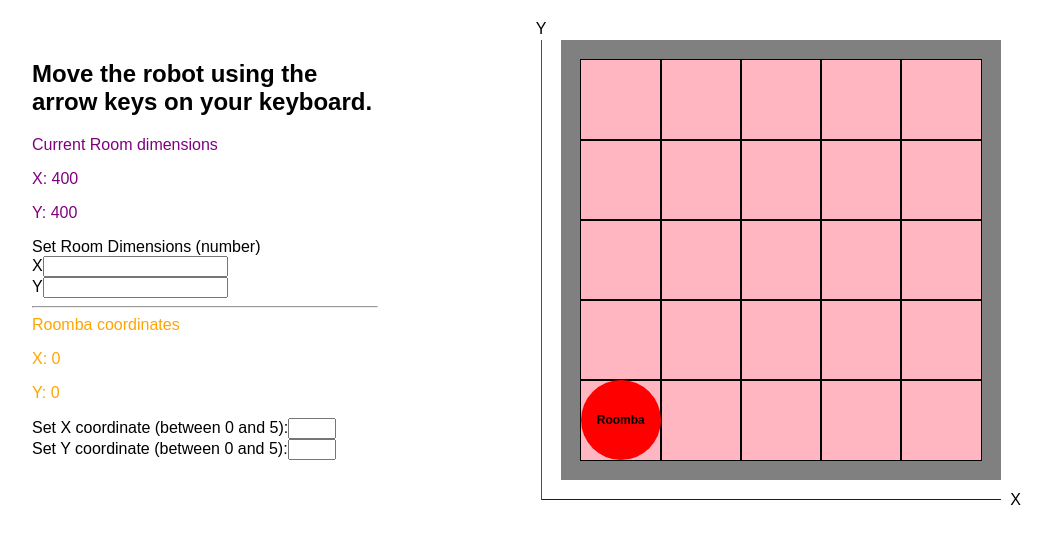
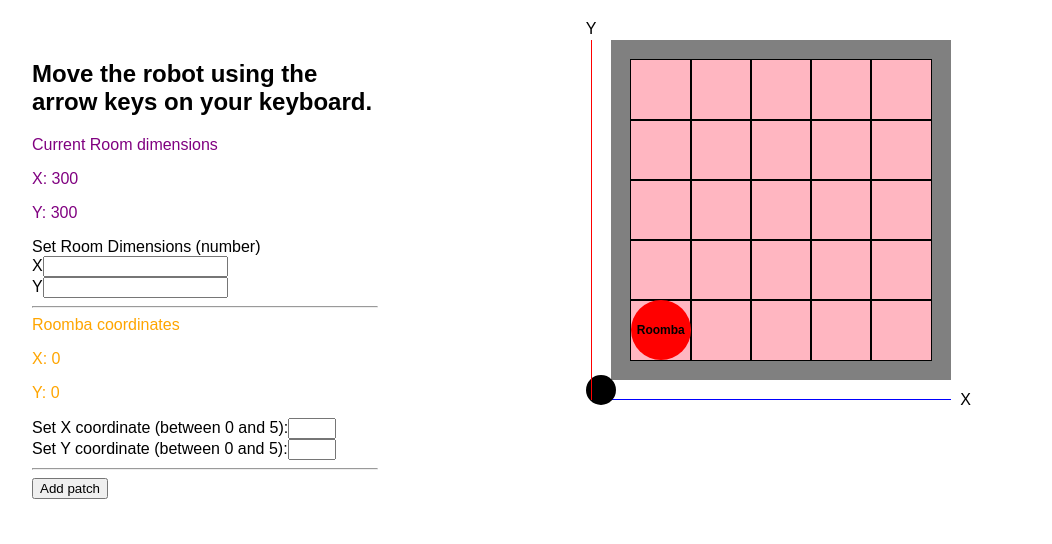
Before and after one commit to petia182/roomba-hoover, a React app: page / in a window 1280 px wide. Shown: the top 544 px of the page, without its empty margins (32-1084 px from the left). Built offline with nearby package versions, Linux system fonts and the light colour scheme.

Commit message:
adding 1 dirt patch with user inout and cleaning it

```diff
--- a/src/App.js
+++ b/src/App.js
@@ -1,7 +1,10 @@
 import React, { Component } from "react";
+import ReactDOM from "react-dom";
+
 import Room from "./components/room";
 import RoomSettings from "./components/room-settings";
 import RoombaSettings from "./components/roomba-settings";
+import DirtSettings from "./components/dirt-settings";
 import "./App.scss";
 
 class App extends Component {
@@ -17,18 +20,25 @@
 				y: 0
 			},
 			dirtCoordinates: {
-				x: 0,
-				y: 0
+				x: -1,
+				y: -1,
+				opacity: 0,
 			},
-			count: 0
+			dirtPatches: [],
+			dirtCount: 0
 		};
-		this.blockSize = 80;
+		this.blockSize = 60;
 	}
+
 	setRoomWidthDimensions = e => {
 		this.setState({
 			roomDimensions: {
 				x: parseInt(e.target.value, 0),
 				y: this.state.roomDimensions.y
+			},
+			robotCoordinates: {
+				x: 0,
+				y: 0
 			}
 		});
 	};
@@ -38,6 +48,10 @@
 			roomDimensions: {
 				y: parseInt(e.target.value, 0),
 				x: this.state.roomDimensions.x
+			},
+			robotCoordinates: {
+				x: 0,
+				y: 0
 			}
 		});
 	};
@@ -46,7 +60,7 @@
 		this.setState({
 			robotCoordinates: {
 				x: parseInt(e.target.value, 0),
-				y: this.state.robotCoordinates.y
+				y: this.state.robotCoordinates.y,
 			}
 		});
 	};
@@ -55,15 +69,10 @@
 		this.setState({
 			robotCoordinates: {
 				y: parseInt(e.target.value, 0),
-				x: this.state.robotCoordinates.x
+				x: this.state.robotCoordinates.x,
 			}
 		});
 	};
-
-	// getUserInput(e) {
-	// 	console.log(e.target.value);
-	// 	return e.target.value;
-	// }
 
 	renderBlock = (roomDimensionsWidth, roomDimensionsHeight) => {
 		const numberOfBlocks =
@@ -84,9 +93,87 @@
 		return blocks;
 	};
 
-	// componentDidUpdate = () => {
-	// 	this.moveRobot();
-	// };
+	addDirtPatchForm = e => {
+		e.preventDefault();
+		console.log("click");
+		this.setState({
+			dirtCount: this.state.dirtCount + 1
+		});
+		ReactDOM.render(
+			this.renderDirtForm(),
+			document.getElementById("dirt-form")
+		);
+	};
+
+	setDirtPatchCoordinates = e => {
+
+		e.preventDefault();
+		console.log(this.getUserInputX())
+		// let dirt = {
+		// 	x: 0,
+		// 	y: 0
+		// };
+		// const target = e.target;
+		// const value = target.value;
+		// const name = target.name;
+
+		// this.setState({
+		// 	dirtCoordinates: {
+		// 		x: this.getUserInputX,
+		// 		y: this.getUserInputY
+		// 	}
+		// })
+		//
+		// this.setState({
+		// 	dirtPatches: this.state.dirtPatches.concat([
+		// 		{ x: parseInt(([name]: value), 0), y: parseInt(([name]: value), 0) }
+		// 	])
+		// });
+	};
+
+	getUserInputX(e) {
+		// console.log(e.target.value)
+		// return e.target.value;
+		this.setState({
+			dirtCoordinates: {
+				x: parseInt(e.target.value, 0),
+				y: this.state.dirtCoordinates.y,
+				opacity: this.state.dirtCoordinates.opacity
+			}
+		})
+	}
+
+
+	getUserInputY(e) {
+		this.setState({
+			dirtCoordinates: {
+				y: parseInt(e.target.value, 0),
+				x: this.state.dirtCoordinates.x,
+				opacity: 1
+			}
+		})
+	}
+
+	renderDirtForm() {
+		let patches = [];
+		for (let i = 0; i <= this.state.dirtCount; i++) {
+			patches.push(
+				<React.Fragment key={i}>
+					<p>Patch {i + 1}</p>
+					<div>
+						<label htmlFor="">X coordinates</label>
+						<input onChange={(e) => this.getUserInputX(e)} name="x" type="number" />
+					</div>
+					<div>
+						<label htmlFor="">Y coordinates</label>
+						<input onChange={(e) => this.getUserInputY(e)} name="y" type="number" />
+					</div>
+					<button onClick={this.setDirtPatchCoordinates}>Submit</button>
+				</React.Fragment>
+			);
+		}
+		return patches;
+	}
 
 	componentDidMount() {
 		window.addEventListener("keyup", this.handleKeyUp.bind(this));
@@ -123,12 +210,11 @@
 				this.setState({
 					robotCoordinates: {
 						y: 0,
-						x: this.state.robotCoordinates.x
+						x: this.state.robotCoordinates.x,
 					}
 				});
 			}
 		} else if (e.keyCode === 37 || e.keyCode === 65) {
-			console.log("LEFT");
 			this.setState({
 				robotCoordinates: {
 					x: this.state.robotCoordinates.x - 1,
@@ -144,7 +230,6 @@
 				});
 			}
 		} else if (e.keyCode === 39 || e.keyCode === 68) {
-			console.log("RIGHT");
 			this.setState({
 				robotCoordinates: {
 					x: this.state.robotCoordinates.x + 1,
@@ -163,34 +248,43 @@
 	};
 
 	render() {
-		const roomDimensionsWidth = this.state.roomDimensions.x * this.blockSize;
-		const roomDimensionsHeight = this.state.roomDimensions.y * this.blockSize;
-		const robotYCoordinates = this.state.robotCoordinates.y * this.blockSize;
-		const robotXCoordinates = this.state.robotCoordinates.x * this.blockSize;
+		const roomDimensionsWidth = this.state.roomDimensions.x;
+		const roomDimensionsHeight = this.state.roomDimensions.y;
+		const robotYCoordinates = this.state.robotCoordinates.y;
+		const robotXCoordinates = this.state.robotCoordinates.x;
+		const dirtXCoordinates = this.state.dirtCoordinates.x;
+		const dirtYCoordinates = this.state.dirtCoordinates.y;
 
-		// this.moveRobot();
+		// this.clearDirt();
 
 		return (
 			<div className="container">
 				<div className="settings">
 					<RoomSettings
-						roomDimensionsWidth={roomDimensionsWidth}
-						roomDimensionsHeight={roomDimensionsHeight}
+						roomDimensionsWidth={this.state.roomDimensions.x * this.blockSize}
+						roomDimensionsHeight={this.state.roomDimensions.y * this.blockSize}
 						setRoomWidthDimensions={this.setRoomWidthDimensions}
 						setRoomHeightDimensions={this.setRoomHeightDimensions}
 					/>
 					<hr />
 					<RoombaSettings
-						robotYCoordinates={robotYCoordinates}
-						robotXCoordinates={robotXCoordinates}
+						robotYCoordinates={robotYCoordinates * this.blockSize}
+						robotXCoordinates={robotXCoordinates * this.blockSize}
 						setRobotXCoordinates={this.setRobotXCoordinates}
 						setRobotYCoordinates={this.setRobotYCoordinates}
 						blockSize={this.blockSize}
 					/>
+					<hr />
+					{/* <DirtSettings /> */}
+					<button onClick={this.addDirtPatchForm}>Add patch</button>
+					<form action="" id="dirt-form" />
 				</div>
 				<Room
-					roomDimensionsWidth={roomDimensionsWidth}
-					roomDimensionsHeight={roomDimensionsHeight}
+					roomDimensionsWidth={roomDimensionsWidth * this.blockSize}
+					roomDimensionsHeight={roomDimensionsHeight * this.blockSize}
+					dirtXCoordinates={dirtXCoordinates}
+					dirtYCoordinates={dirtYCoordinates}
+					dirtOpacity={this.state.dirtCoordinates.opacity}
 					robotYCoordinates={robotYCoordinates}
 					robotXCoordinates={robotXCoordinates}
 					blockSize={this.blockSize}
--- a/src/App.scss
+++ b/src/App.scss
@@ -4,7 +4,7 @@
 .container {
   height: 100%;
   margin: 40px auto;
-  max-width: 1300px;
+  // max-width: 1300px;
   display: flex;
   width: 90%;
   justify-content: space-between;
@@ -21,6 +21,7 @@
   background-color: lightpink;
   position: relative;
   border: 20px solid grey;
+  // overflow: hidden;
 
   &::after,
   &::before {
@@ -46,8 +47,18 @@
 
 .blocks {
   outline: 1px solid black;
-  // height: $block;
-  // width: $block;
+}
+
+.dirt-patch {
+  position: absolute;
+  display: flex;
+  justify-content: center;
+  align-items: center;
+
+  span {
+    background-color: black;
+    border-radius: 50%;
+  }
 }
 
 .roomba {
--- /dev/null
+++ b/src/components/dirt-patch.js
@@ -0,0 +1,41 @@
+import React from "react";
+
+class DirtPatch extends React.Component {
+	constructor(props) {
+		super();
+		this.opacity = 1;
+	}
+
+	clearDirt = () => {
+		if (
+			this.props.robotYCoordinates === this.props.dirtYCoordinates &&
+			this.props.robotXCoordinates === this.props.dirtXCoordinates
+		) {
+			console.log("????")
+			this.opacity = 0;
+		}
+	};
+
+	render() {
+		this.clearDirt();
+
+		const { blockSize, dirtXCoordinates, dirtYCoordinates, dirtOpacity } = this.props;
+		return (
+			<div
+				className="dirt-patch"
+				ref={this.dirtRef}
+				style={{
+					width: blockSize,
+					height: blockSize,
+					bottom: dirtYCoordinates * blockSize,
+					left: dirtXCoordinates * blockSize,
+					opacity: this.opacity
+				}}
+			>
+				<span style={{ width: blockSize / 2, height: blockSize / 2 }} />
+			</div>
+		);
+	}
+}
+
+export default DirtPatch;
--- /dev/null
+++ b/src/components/dirt-settings.js
@@ -0,0 +1,53 @@
+import React from "react";
+import ReactDOM from "react-dom";
+
+class DirtSettings extends React.Component {
+	state = {
+		click: 1
+	};
+
+	handleClick = e => {
+		e.preventDefault();
+		console.log("click");
+		this.setState({
+			click: this.state.click + 1
+		});
+		ReactDOM.render(this.renderForm(), document.getElementById("dirt-form"));
+	};
+
+	renderForm() {
+		// let numberOfClicks = 0;
+		let patches = [];
+		for (let i = 1; i <= this.state.click; i++) {
+			patches.push(
+				<React.Fragment key={i}>
+					<p>Patch {i}</p>
+					<div>
+						<label htmlFor="">X coordinates</label>
+						<input type="number" />
+					</div>
+					<div>
+						<label htmlFor="">Y coordinates</label>
+						<input type="number" />
+					</div>
+				</React.Fragment>
+			);
+		}
+		return patches;
+		// return (
+		//
+		// );
+	}
+
+	render() {
+		return (
+			<React.Fragment>
+				<p>Add dirt patches</p>
+				<button onClick={this.handleClick}>Add patch</button>
+				<form action="" id="dirt-form" />
+			</React.Fragment>
+		);
+	}
+}
+
+export default DirtSettings;
--- a/src/components/room.js
+++ b/src/components/room.js
@@ -1,4 +1,6 @@
 import React from "react";
+
+import DirtPatch from "./dirt-patch";
 
 class Room extends React.Component {
 	render() {
@@ -8,7 +10,10 @@
 			robotXCoordinates,
 			robotYCoordinates,
 			renderBlock,
-			blockSize
+			blockSize,
+			dirtXCoordinates,
+			dirtYCoordinates,
+			dirtOpacity
 		} = this.props;
 		return (
 			<div
@@ -24,12 +29,20 @@
 					style={{
 						width: blockSize,
 						height: blockSize,
-						bottom: robotYCoordinates,
-						left: robotXCoordinates
+						bottom: robotYCoordinates * blockSize,
+						left: robotXCoordinates * blockSize
 					}}
 				>
 					Roomba
 				</div>
+				<DirtPatch
+					blockSize={blockSize}
+					dirtXCoordinates={dirtXCoordinates}
+					dirtYCoordinates={dirtYCoordinates}
+					robotXCoordinates={robotXCoordinates}
+					robotYCoordinates={robotYCoordinates}
+					dirtOpacity={dirtOpacity}
+				/>
 				<p className="x-axis">X</p>
 				<p className="y-axis">Y</p>
 			</div>
```
